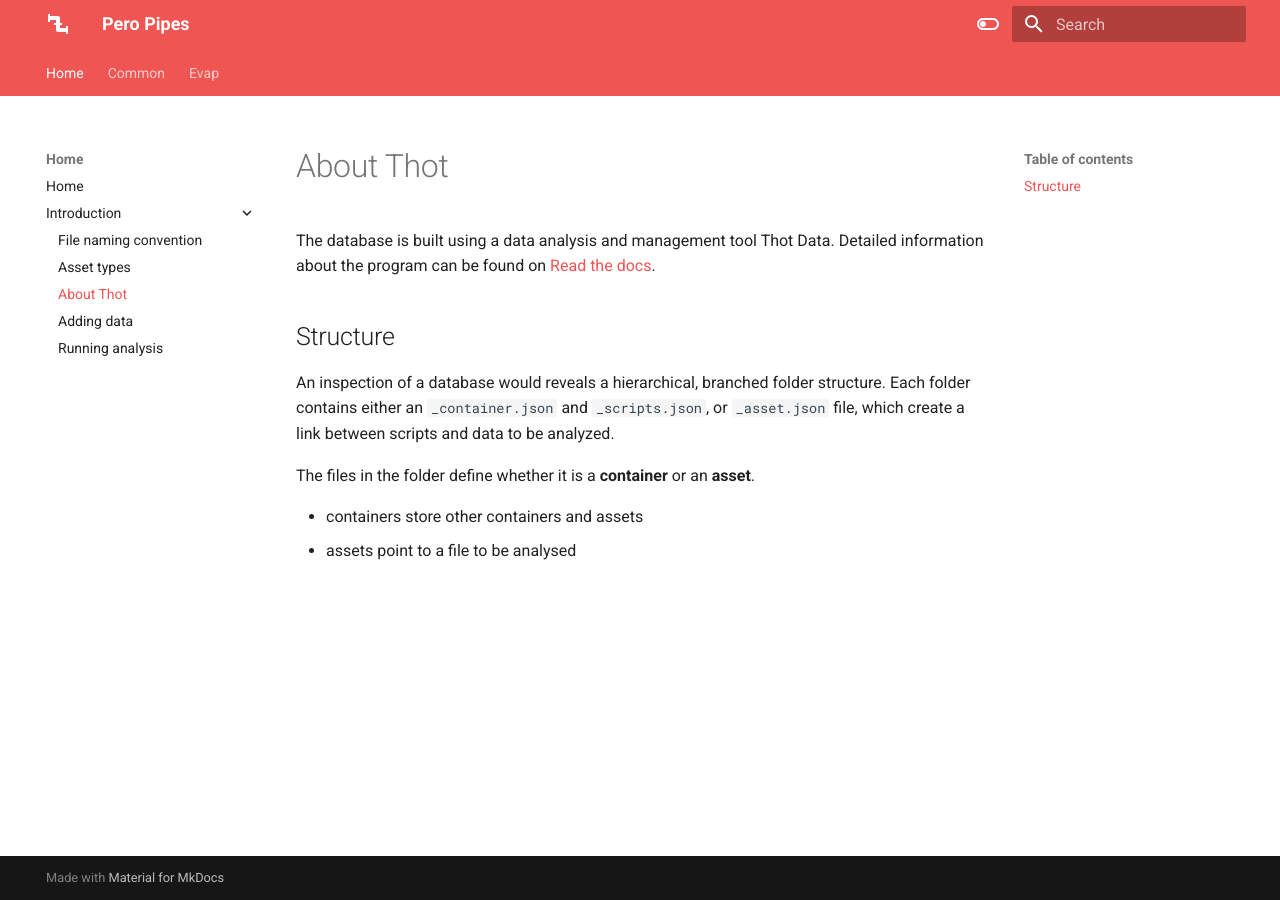
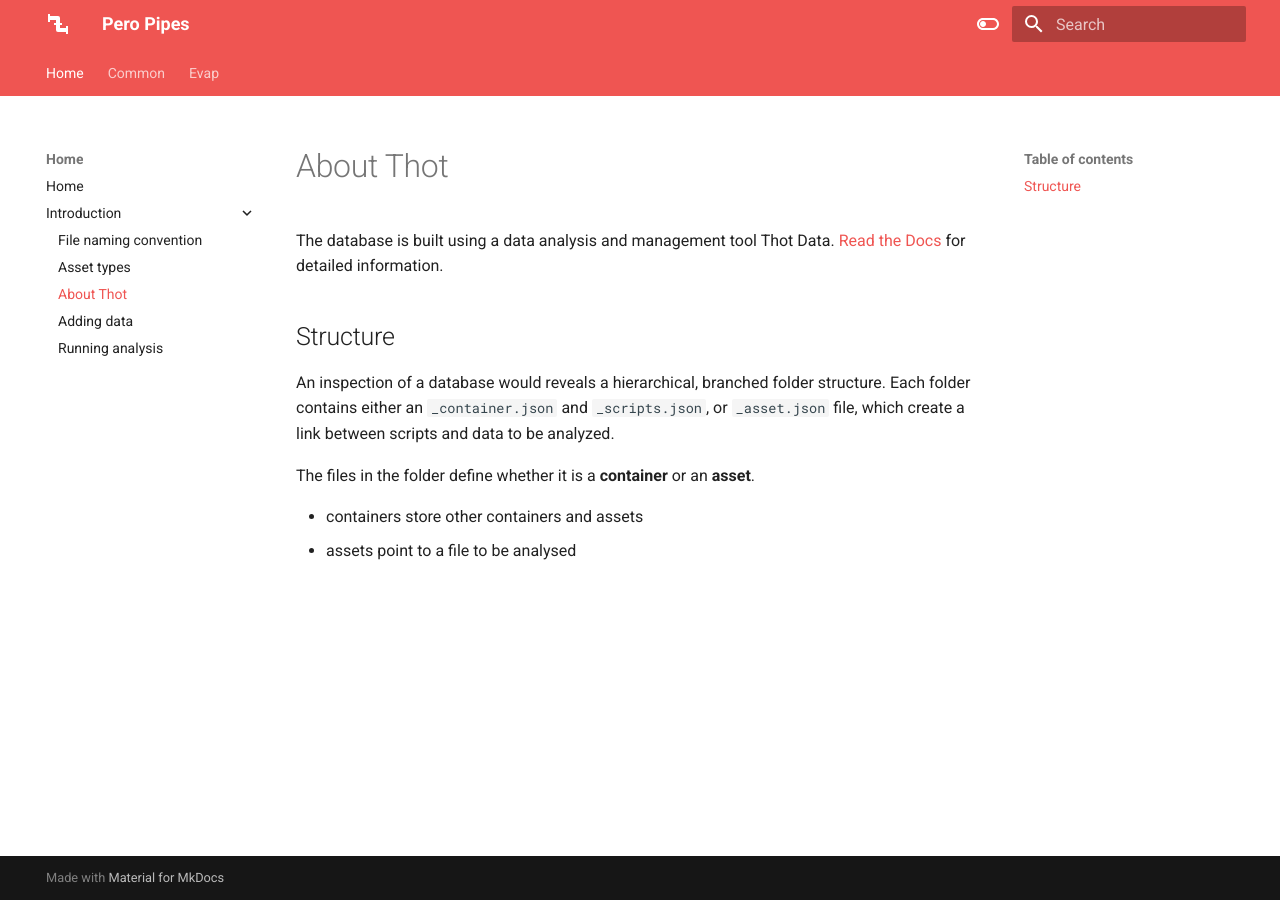
Before and after one commit to vskorjanc/pero-pipes, an MkDocs documentation site: the page built from docs/general/about-Thot.md, in a window 1280 px wide. Built offline with MkDocs 1.6.1 and Material for MkDocs 9.7.7, drawn with Linux system fonts in a browser that asks for light colours.

Commit message:
vault backup: 2022-02-19 18:37:27

```diff
--- a/docs/general/about-Thot.md
+++ b/docs/general/about-Thot.md
@@ -1,5 +1,5 @@
 # About Thot
-The database is built using a data analysis and management tool Thot Data.  Detailed information about the program can be found on [Read the docs](https://thot-data-docs.readthedocs.io/en/latest/).
+The database is built using a data analysis and management tool Thot Data.  [Read the Docs](https://thot-data-docs.readthedocs.io/en/latest/) for detailed information.
 
 ## Structure
 An inspection of a database would reveals a hierarchical, branched folder structure. Each folder contains either an `_container.json` and `_scripts.json`, or `_asset.json` file, which create a link between scripts and data to be analyzed.
```
